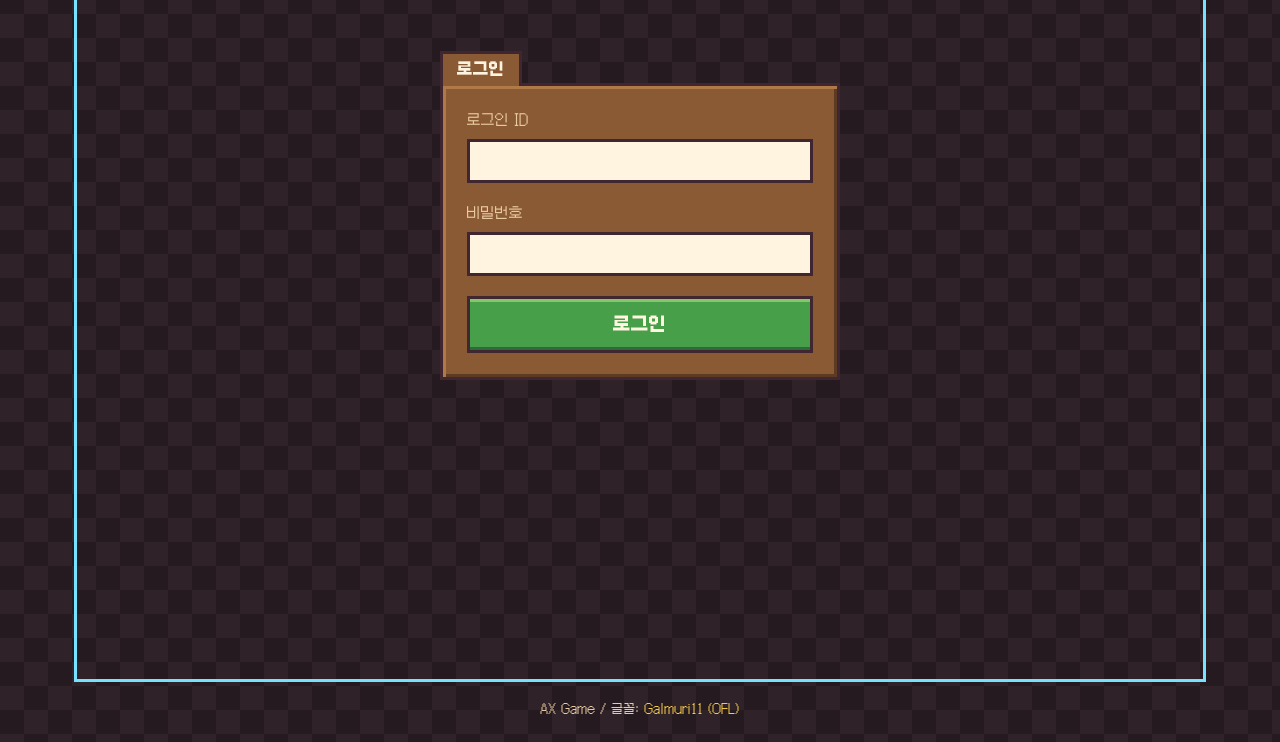
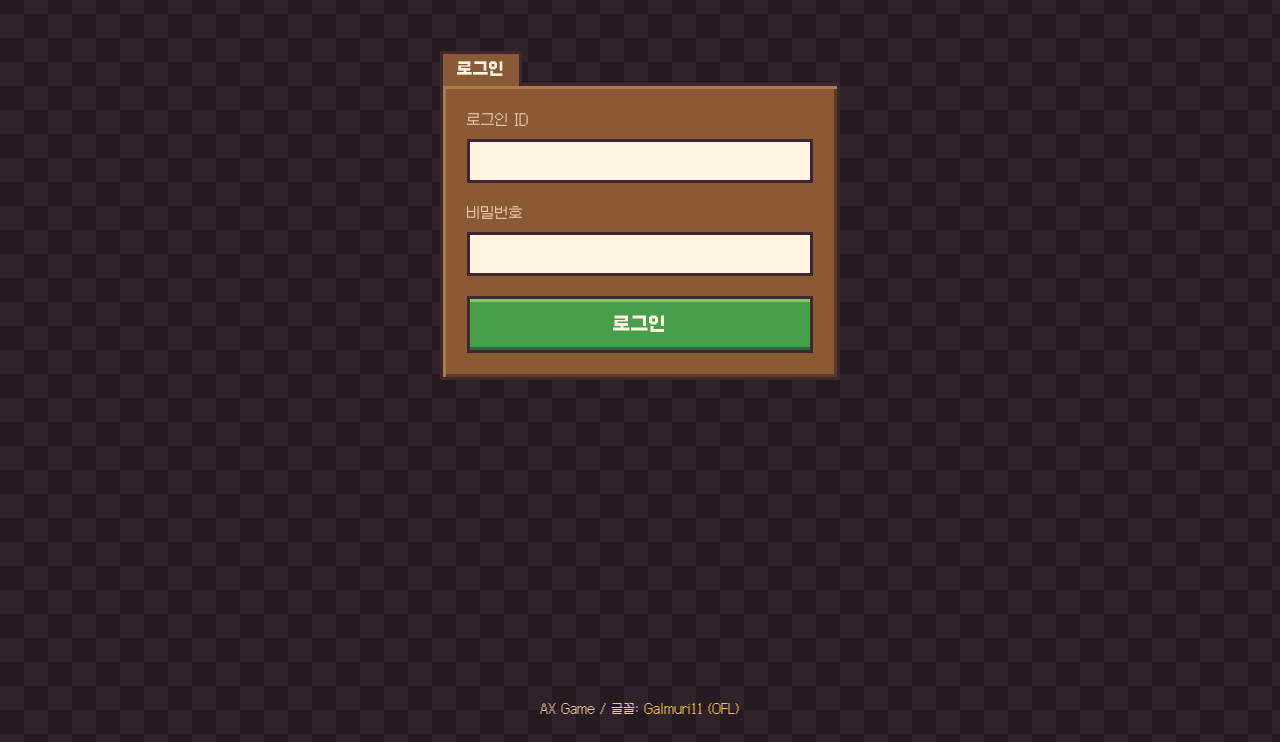
Before and after one commit to bsis09872-ux/AX_game_BE_api, a FastAPI app: page /login in a window 1280 px wide, with the restyled element focused. Shown: the part 58-800 px from the top of the page. Run offline with FastAPI, Linux system fonts and the light colour scheme; parts of the project's set-up code (start-up, migrations or seed data) failed here and were passed over.

Commit message:
fix: 본문 포커스 복원 시 전체 테두리 표시 제거
본문 바로가기 대상의 포커스 테두리만 숨기고 입력창과 버튼의 키보드 포커스 표시는 유지한다.
CSS diff와 공백 검사를 완료했다. 로컬 서버가 종료되어 브라우저 재현 검증은 수행하지 못했다.

Hide only the main content focus outline while preserving keyboard focus indicators on inputs and buttons.
Review the CSS diff and pass whitespace checks. Browser reproduction was unavailable because the local server was stopped.

```diff
--- a/src/static/css/global.css
+++ b/src/static/css/global.css
@@ -505,6 +505,11 @@ body {
     outline-offset: 3px;
 }
 
+/* 본문 바로가기의 포커스 대상에는 화면 전체를 두르는 테두리를 표시하지 않는다. */
+.main-content:focus-visible {
+    outline: none;
+}
+
 @media (max-width: 640px) {
     .wrap {
         padding: 10px;
```
